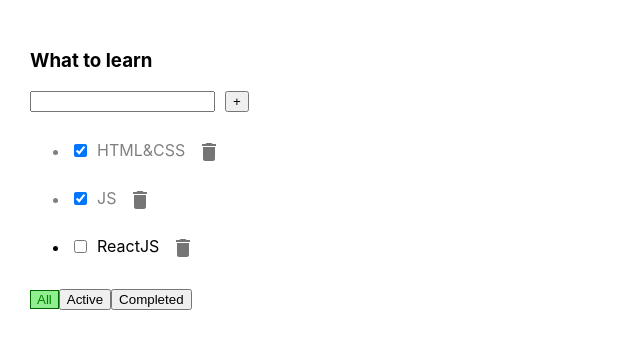
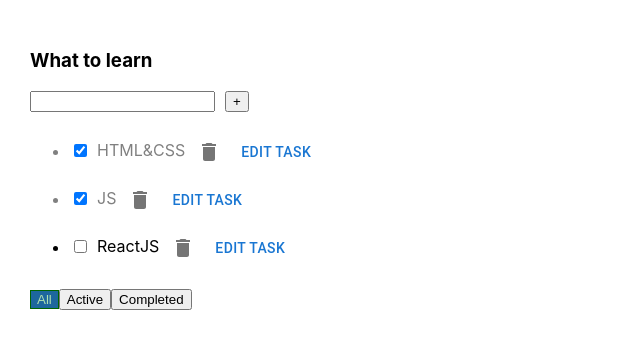
Before and after one commit to pampukhaleo/1-todolist-class, a React (Create React App) app: page / in a window 1280 px wide. Shown: the top 348 px of the page, without its empty margins (0-640 px from the left). Built offline with nearby package versions, Linux system fonts and the light colour scheme.

Commit message:
Edit component created

```diff
--- a/src/App.css
+++ b/src/App.css
@@ -21,8 +21,8 @@
 }
 
 .active-button {
-  background-color: lightgreen;
-  color: green;
+  background-color: #1d679d;
+  color: #afe0af;
   border: 1px solid darkgreen;
 }
 
--- a/src/App.tsx
+++ b/src/App.tsx
@@ -2,7 +2,6 @@ import React, { useState } from 'react';
 import { v1 } from 'uuid';
 import './App.css';
 import TodoList, { Task } from './components/TodoList/TodoList';
-import { EditComponent } from './components/EditComponent/EditComponent';
 
 function App() {
   const header = 'What to learn'
@@ -13,7 +12,8 @@ function App() {
     { id: v1(), title: 'ReactJS', isDone: false }
   ])
 
-  const [disabled, setDisables] = useState<boolean>(false)
+  const [disabled, setDisabled] = useState<boolean>(true)
+  const [editId, setEditId] = useState('');
 
   const removeTask = (id: string) => setTasks(tasks.filter(task => task.id != id))
 
@@ -41,8 +41,19 @@ function App() {
     setTasks(newStatus)
   }
 
-  const changeDisableStatus = () => {
-    setDisables(!disabled)
+  const disableHandler = (id: string) => {
+    setDisabled(false)
+    setEditId(id)
+  }
+
+  const editTask = (title: string) => {
+
+    const editedTask = tasks.find(task => task.id === editId)
+    if (editedTask) {
+      editedTask.title = title
+    }
+    setTasks([...tasks])
+    setDisabled(true)
   }
 
   return (
@@ -53,10 +64,10 @@ function App() {
         removeTask={ removeTask }
         changeStatus={ changeStatus }
         createTask={ createTask }
-        changeDisableStatus={ changeDisableStatus }
+        editTask={ editTask }
+        disableHandler={ disableHandler }
         disabled={ disabled }
       />
-      {/*<EditComponent/>*/}
     </div>
   );
 }
--- /dev/null
+++ b/src/components/EditComponent/editComponent.css
@@ -0,0 +1,3 @@
+.container {
+    margin: 30px 10px;
+}
--- a/src/components/TodoList/TodoList.tsx
+++ b/src/components/TodoList/TodoList.tsx
@@ -3,6 +3,7 @@ import { IconButton } from '@mui/material';
 import DeleteIcon from '@mui/icons-material/Delete';
 import { Button } from '../Button/Button';
 import ButtonMUI from '@mui/material/Button';
+import { EditComponent } from '../EditComponent/EditComponent';
 
 type FilterValuesType = 'All' | 'Completed' | 'Active'
 
@@ -12,8 +13,9 @@ type PropsType = {
   removeTask: (id: string) => void
   changeStatus: (id: string) => void
   createTask: (taskValue: string) => void
-  changeDisableStatus: () => void
+  editTask: (title: string) => void
   disabled: boolean
+  disableHandler: (id: string) => void
 }
 
 export type Task = {
@@ -28,8 +30,9 @@ const TodoList = ({
                     createTask,
                     changeStatus,
                     removeTask,
-                    changeDisableStatus,
-                    disabled
+                    editTask,
+                    disabled,
+                    disableHandler
                   }: PropsType) => {
 
   const [taskStatus, setTaskStatus] = useState<FilterValuesType>('All')
@@ -82,8 +85,8 @@ const TodoList = ({
     addTaskHandler()
   }
 
-  const disabledHandler = () => {
-    changeDisableStatus()
+  const onClickEditHandler = (title: string) => {
+    editTask(title)
   }
 
   const onChangeHandler = (id: string) => {
@@ -116,7 +119,7 @@ const TodoList = ({
             >
               <DeleteIcon/>
             </IconButton>
-            {/*<ButtonMUI onClick={disabledHandler} disabled={disabled}>Primary</ButtonMUI>*/ }
+            <ButtonMUI onClick={ () => disableHandler(task.id) }>Edit Task</ButtonMUI>
           </li>
         )) }
       </ul>
@@ -131,6 +134,7 @@ const TodoList = ({
                 callBack={ () => statusHandler('Completed') }
                 name={ 'Completed' }/>
       </div>
+      { !disabled && <EditComponent onClickEditHandler={ onClickEditHandler }/> }
     </div>
   )
 }
```
